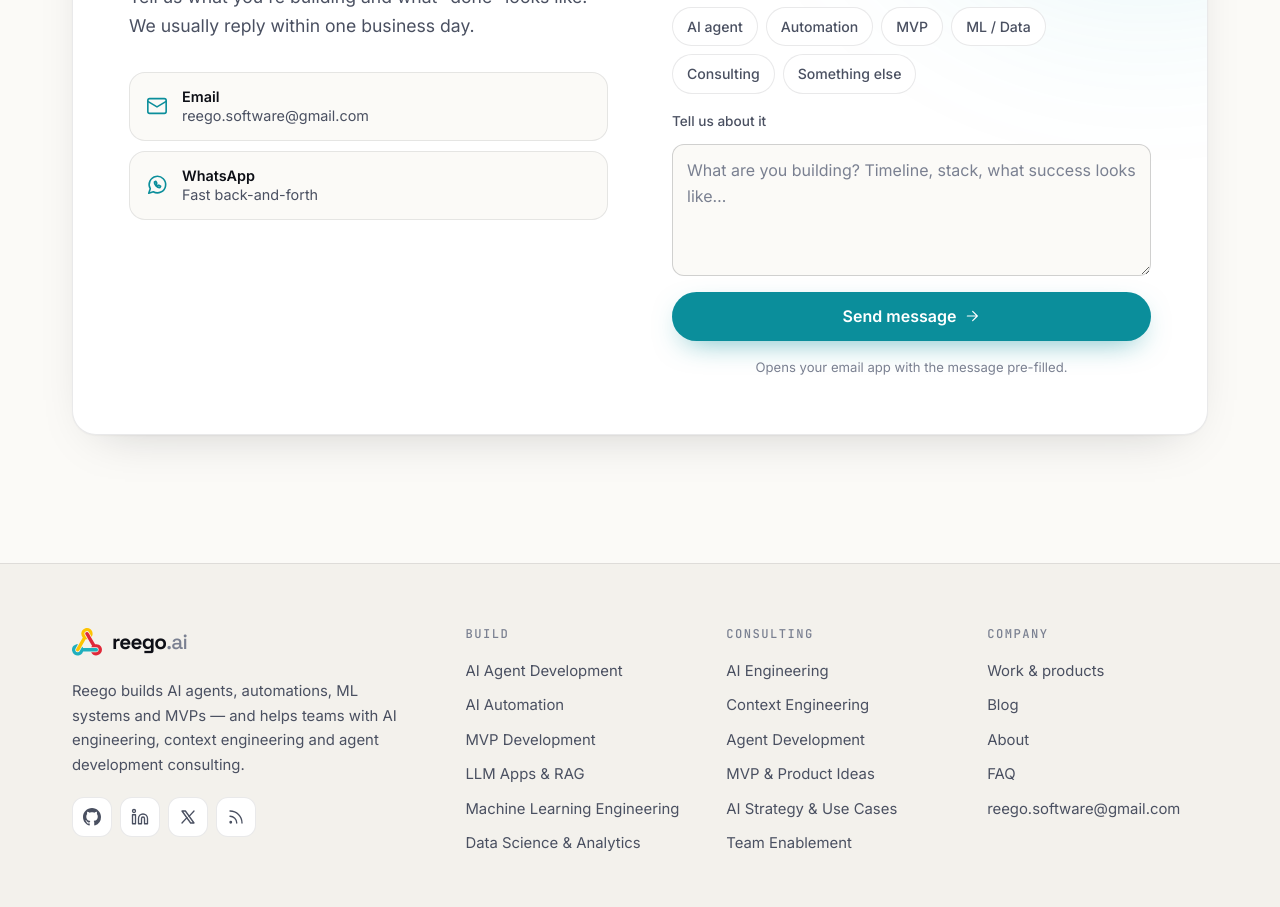
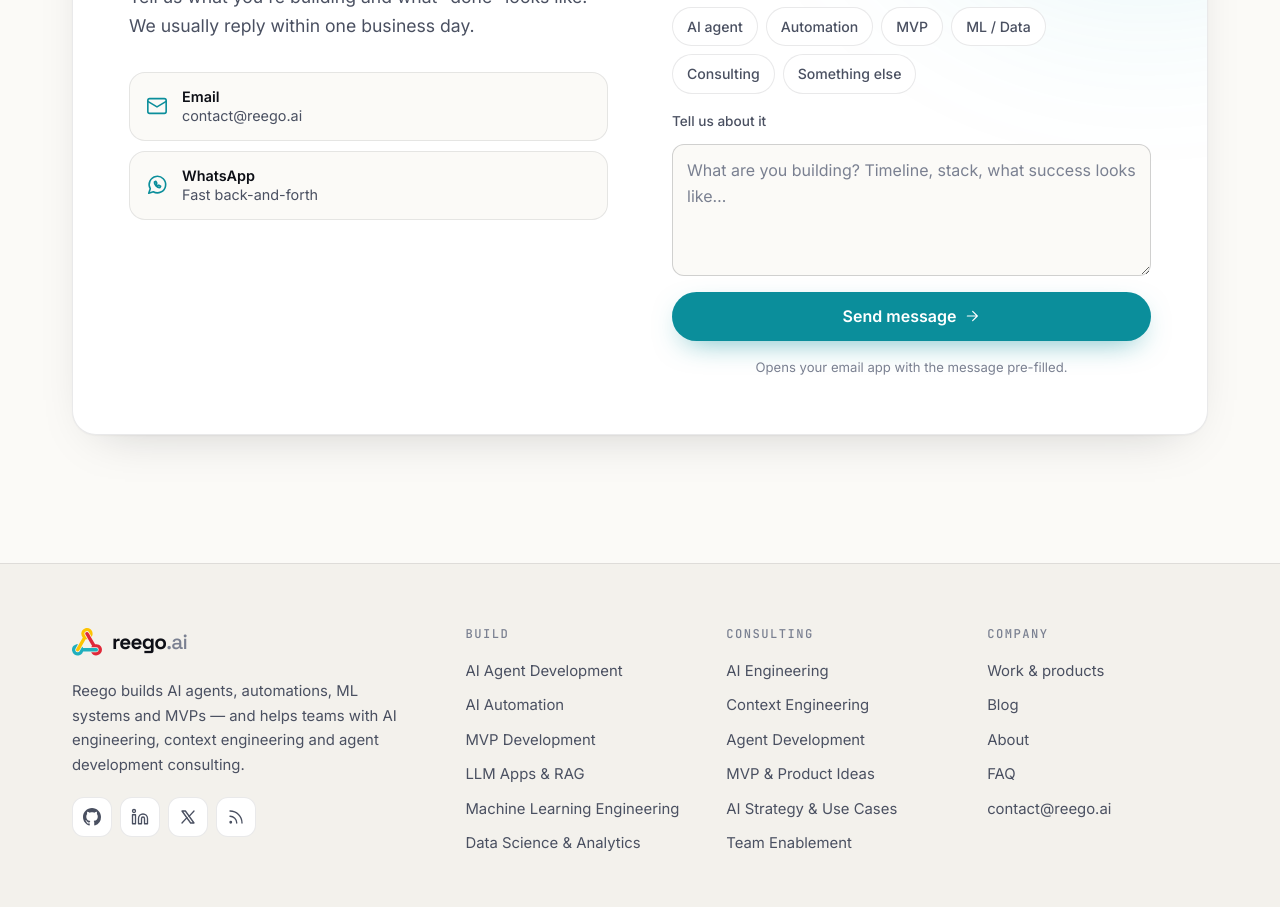
Before and after one commit to reegosoftware/reego.ai, a Jekyll site: the page built from index.html, in a window 1280 px wide and 1400 px high, scrolled down 8963 px. Shown: the part 409-1316 px from the top of the window. Built offline with Jekyll 4.4.1, drawn with Linux system fonts in a browser that asks for light colours.

Commit message:
Use contact@reego.ai as contact email
Co-Authored-By: Claude Opus 5.5 <noreply@anthropic.com>

```diff
--- a/_data/company.yml
+++ b/_data/company.yml
@@ -8,7 +8,7 @@ domain: reego.ai
 location: Kadıköy, Istanbul · working remotely worldwide
 
 contact:
-  email: reego.software@gmail.com
+  email: contact@reego.ai
   whatsapp: "905556907419"            # digits only, with country code
   calendar: ""                        # e.g. https://cal.com/reego/intro → shows a "Book a call" button
   form_endpoint: ""                   # e.g. https://formspree.io/f/xxxxxx → shows a contact form
```
